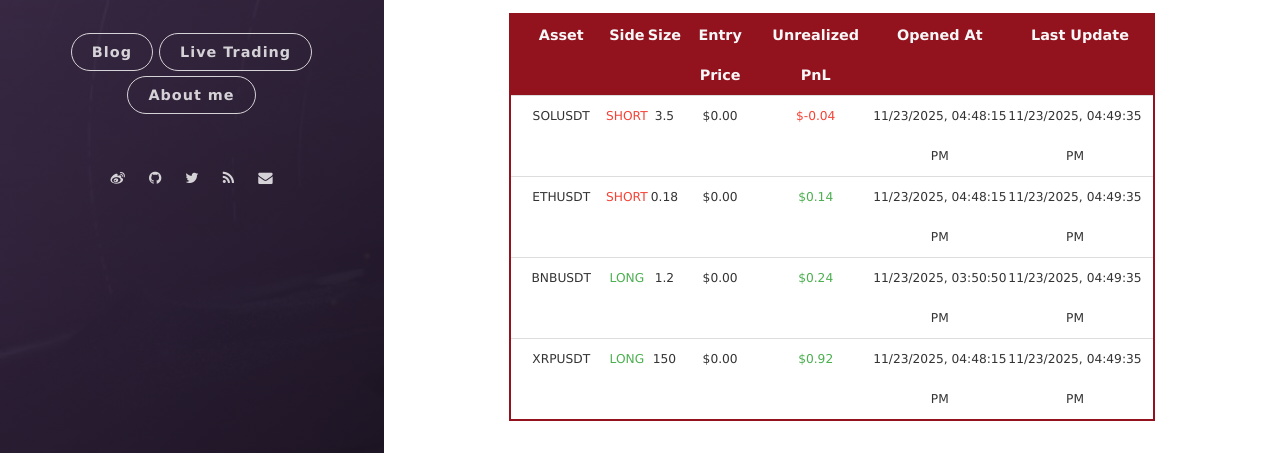
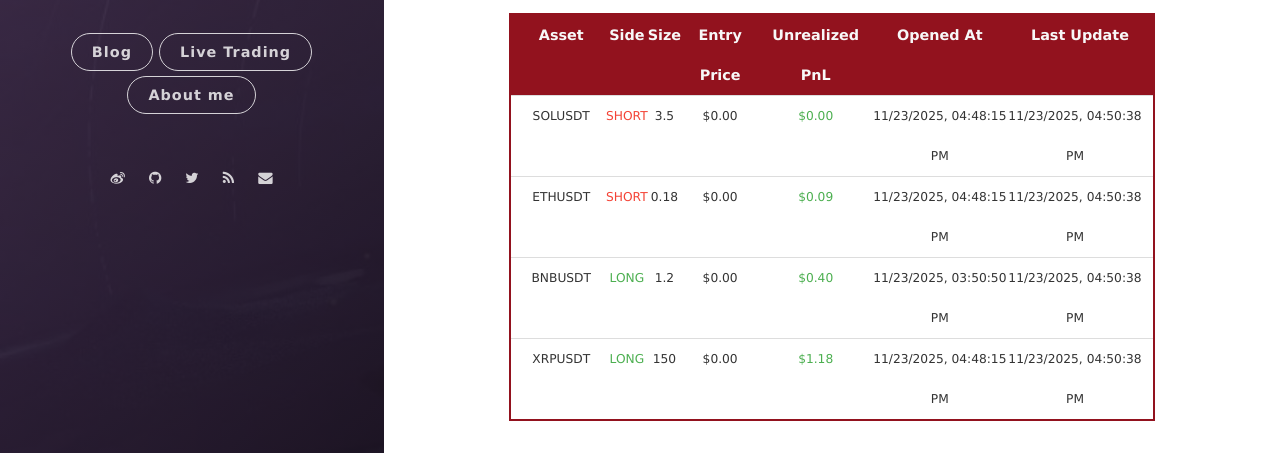
Before and after one commit to leeyegy/leeyegy.github.io, a Jekyll site: the page built from live-trading.html, in a window 1280 px wide and 1107 px high. Shown: the part 586-1039 px from the top of the window. Built offline with Jekyll 4.4.1, drawn with Linux system fonts in a browser that asks for light colours; nearby versions of some CDN libraries.

Commit message:
AccountMonitor: refresh positions 2025-11-24T00:50:38+08:00

```diff
--- a/assets/data/binance/positions.json
+++ b/assets/data/binance/positions.json
@@ -4,35 +4,35 @@
     "side": "SHORT",
     "size": 3.5,
     "entryPrice": 0.0,
-    "unrealizedPnl": -0.035,
+    "unrealizedPnl": 0.0,
     "openedAt": "2025-11-24T00:48:15+08:00",
-    "reportedAt": "2025-11-24T00:49:35+08:00"
+    "reportedAt": "2025-11-24T00:50:38+08:00"
   },
   {
     "symbol": "ETHUSDT",
     "side": "SHORT",
     "size": 0.18,
     "entryPrice": 0.0,
-    "unrealizedPnl": 0.1386,
+    "unrealizedPnl": 0.0882,
     "openedAt": "2025-11-24T00:48:15+08:00",
-    "reportedAt": "2025-11-24T00:49:35+08:00"
+    "reportedAt": "2025-11-24T00:50:38+08:00"
   },
   {
     "symbol": "BNBUSDT",
     "side": "LONG",
     "size": 1.2,
     "entryPrice": 0.0,
-    "unrealizedPnl": 0.24119617,
+    "unrealizedPnl": 0.4039969,
     "openedAt": "2025-11-23T23:50:50+08:00",
-    "reportedAt": "2025-11-24T00:49:35+08:00"
+    "reportedAt": "2025-11-24T00:50:38+08:00"
   },
   {
     "symbol": "XRPUSDT",
     "side": "LONG",
     "size": 150.0,
     "entryPrice": 0.0,
-    "unrealizedPnl": 0.92454,
+    "unrealizedPnl": 1.17954,
     "openedAt": "2025-11-24T00:48:15+08:00",
-    "reportedAt": "2025-11-24T00:49:35+08:00"
+    "reportedAt": "2025-11-24T00:50:38+08:00"
   }
 ]
```
